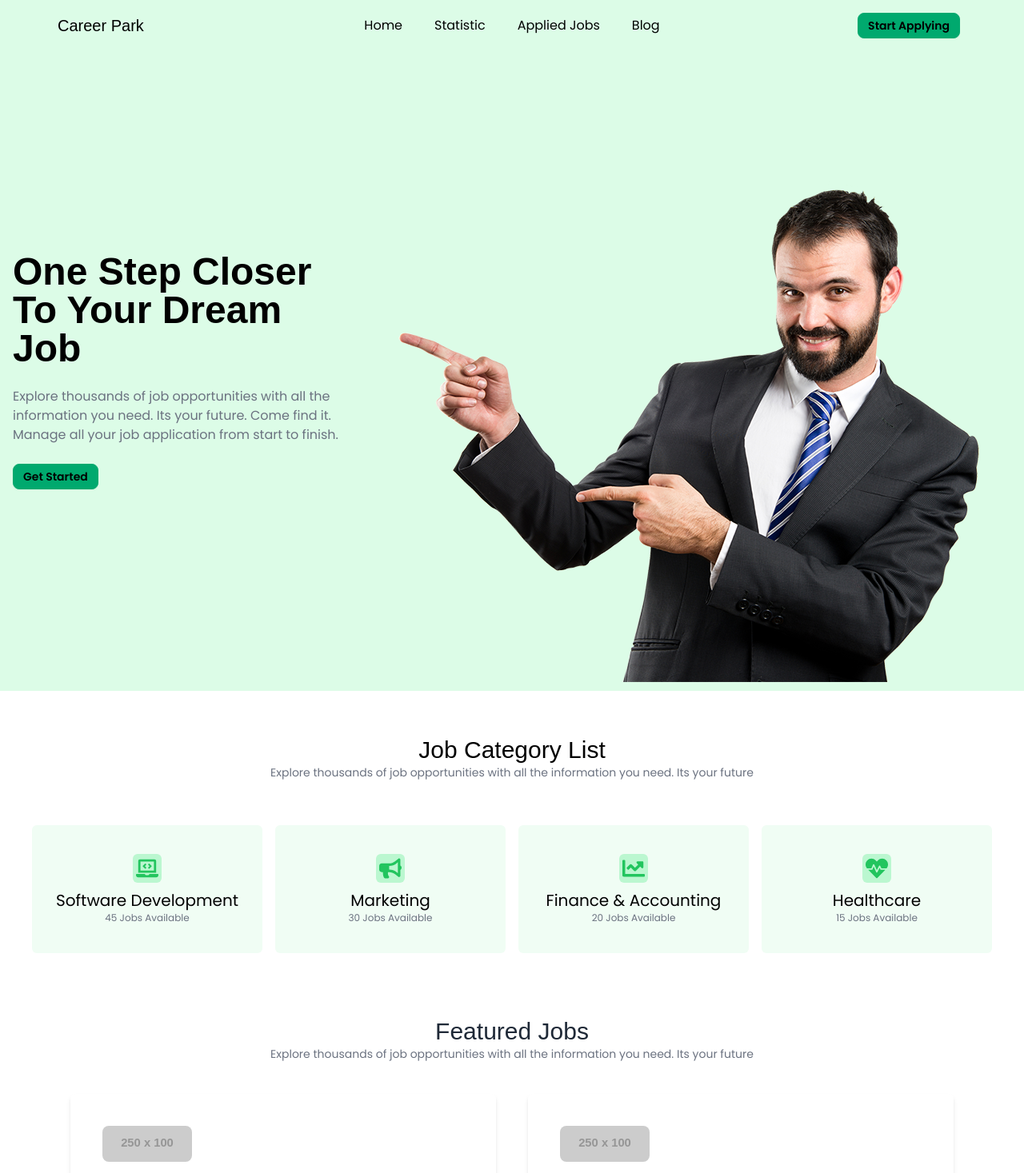
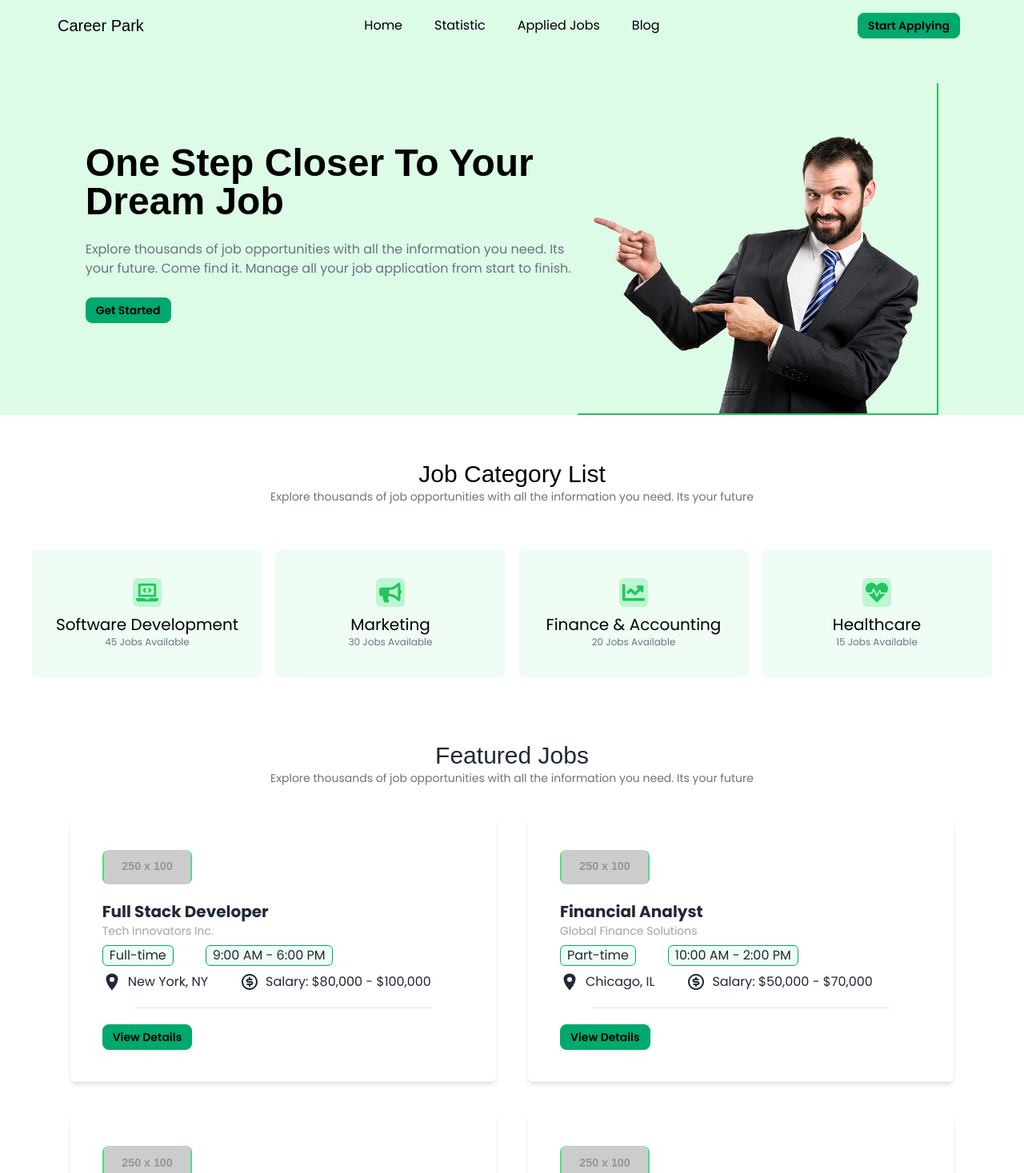
Before and after one commit to ahm-fahim/ReactJS, a React (Vite) app in the folder React-Router/career-park/: page / in a window 1280 px wide. Shown: the top 1467 px of the page at 80% size. Built offline with nearby package versions, Linux system fonts and the light colour scheme; a web font is replaced by a local one.

Commit message:
simple designed updated

```diff
--- a/React-Router/career-park/src/components/others/FeaturedJobs/FeaturedJobs.jsx
+++ b/React-Router/career-park/src/components/others/FeaturedJobs/FeaturedJobs.jsx
@@ -19,7 +19,7 @@ const FeaturedJobs = () => {
           need. Its your future
         </p>
       </div>
-      <div className="grid grid-cols-1 lg:grid-cols-2 gap-10">
+      <div className="grid grid-cols-1 lg:grid-cols-2 gap-4 lg:gap-10">
         {jobsData.slice(0, jobsDataLength).map((jobsList) => (
           <Jobs key={jobsList.id} jobsList={jobsList}></Jobs>
         ))}
--- a/React-Router/career-park/src/components/others/FeaturedJobs/Jobs.jsx
+++ b/React-Router/career-park/src/components/others/FeaturedJobs/Jobs.jsx
@@ -16,15 +16,15 @@ const Jobs = ({ jobsList }) => {
     job_location,
   } = jobsList;
   return (
-    <div className="bg-white rounded-md shadow-md p-10">
+    <div className="bg-white rounded-md shadow-md p-5 lg:p-10">
       <img
         src={company_logo}
         alt="company logo"
-        className="w-28 rounded-lg mb-5"
+        className="w-28 rounded-lg mb-5 border-l-2 border-r-2 border-green-400"
       />
       <h1 className="text-xl font-bold">{job_title}</h1>
       <p className="text-sm text-gray-400">{company}</p>
-      <div className="flex flex-row gap-10 my-2">
+      <div className="flex flex-row gap-2 lg:gap-10 my-2">
         <p className="border border-success rounded-md px-2 bg-green-50">
           {job_type}
         </p>
@@ -32,7 +32,7 @@ const Jobs = ({ jobsList }) => {
           {works_duration}
         </p>
       </div>
-      <div className="flex flex-row gap-10 my-2">
+      <div className="flex flex-row gap-2 lg:gap-10 my-2">
         <p className="flex flex-row items-center">
           <IoLocationSharp className="mr-2 text-2xl" /> {job_location}
         </p>
@@ -40,8 +40,9 @@ const Jobs = ({ jobsList }) => {
           <RiMoneyDollarCircleLine className="mr-2 text-2xl" />
           Salary: {salary_range}
         </p>
-      </div>
-      <Link to={`/jobDetails/${id}`} className="btn btn-success btn-sm">
+          </div>
+          <hr className="mx-10 mt-5" />
+      <Link to={`/jobDetails/${id}`} className="btn btn-success btn-sm mt-5">
         View Details
       </Link>
     </div>
--- a/React-Router/career-park/src/components/others/Hero/Hero.jsx
+++ b/React-Router/career-park/src/components/others/Hero/Hero.jsx
@@ -1,13 +1,18 @@
 import React from "react";
-import  cover  from "../../../assets/cover_image.png";
+import cover from "../../../assets/cover_image.png";
+import cover2 from "../../../assets/cover2.png";
 
 const Hero = () => {
   return (
     <div>
-      <div className="hero bg-green-100 min-h-screen ">
-        <div className="hero-content flex-col lg:flex-row-reverse">
-          <img src={cover} className="h-full w-full lg:mb-[-42px]" />
-          <div>
+      <div className="bg-green-100">
+        <div className="flex flex-col w-5/6 m-auto justify-center items-center lg:flex-row-reverse">
+          <div className="h-full w-5/6 pt-10">
+            <img src={cover} className="hidden lg:flex border-r-2 border-b-2 border-green-500" />
+            <img src={cover2} className="lg:hidden border-b-2 border-l-2 border-green-500" />
+          </div>
+
+          <div className="py-10">
             <h1 className="text-5xl font-bold font-anton text-black">
               One Step Closer To Your Dream Job
             </h1>
```
Also changed, not shown: React-Router/career-park/src/assets/cover2.png (added).
